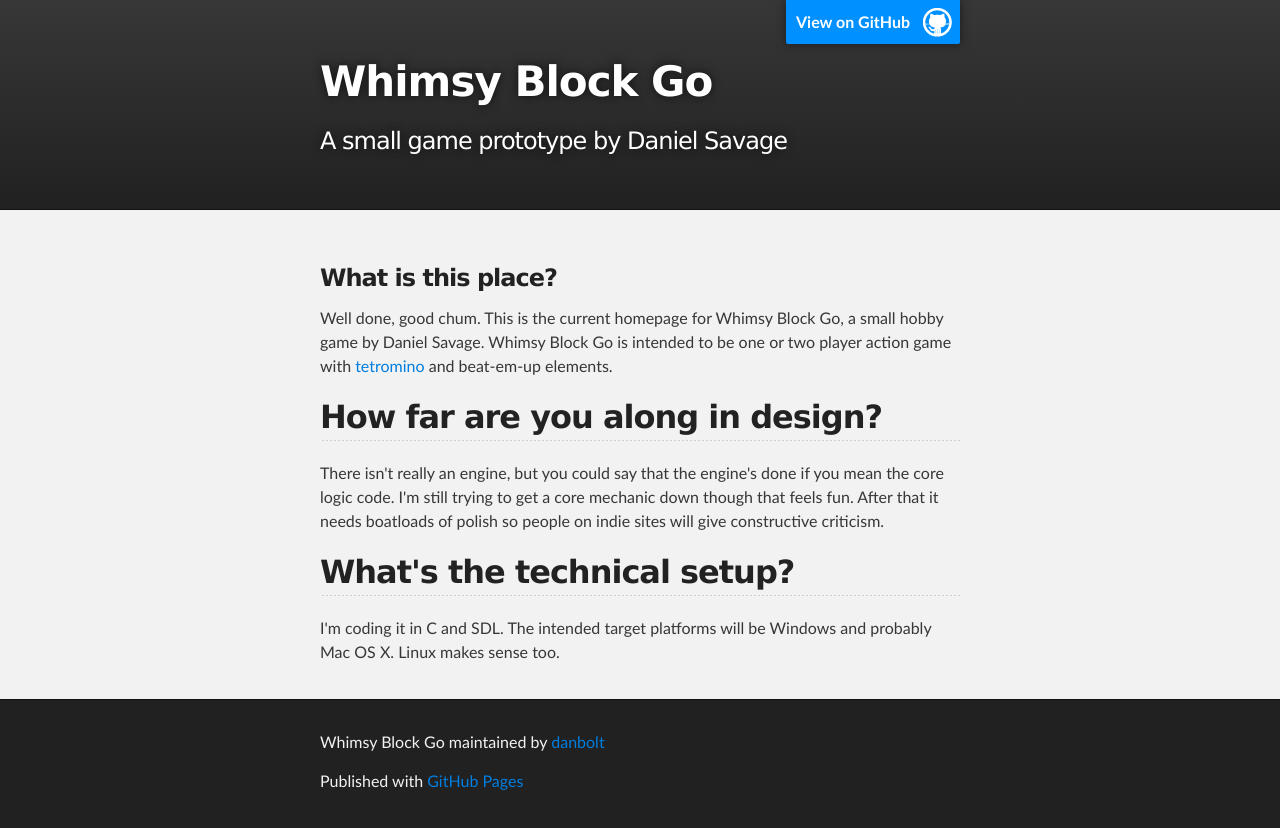
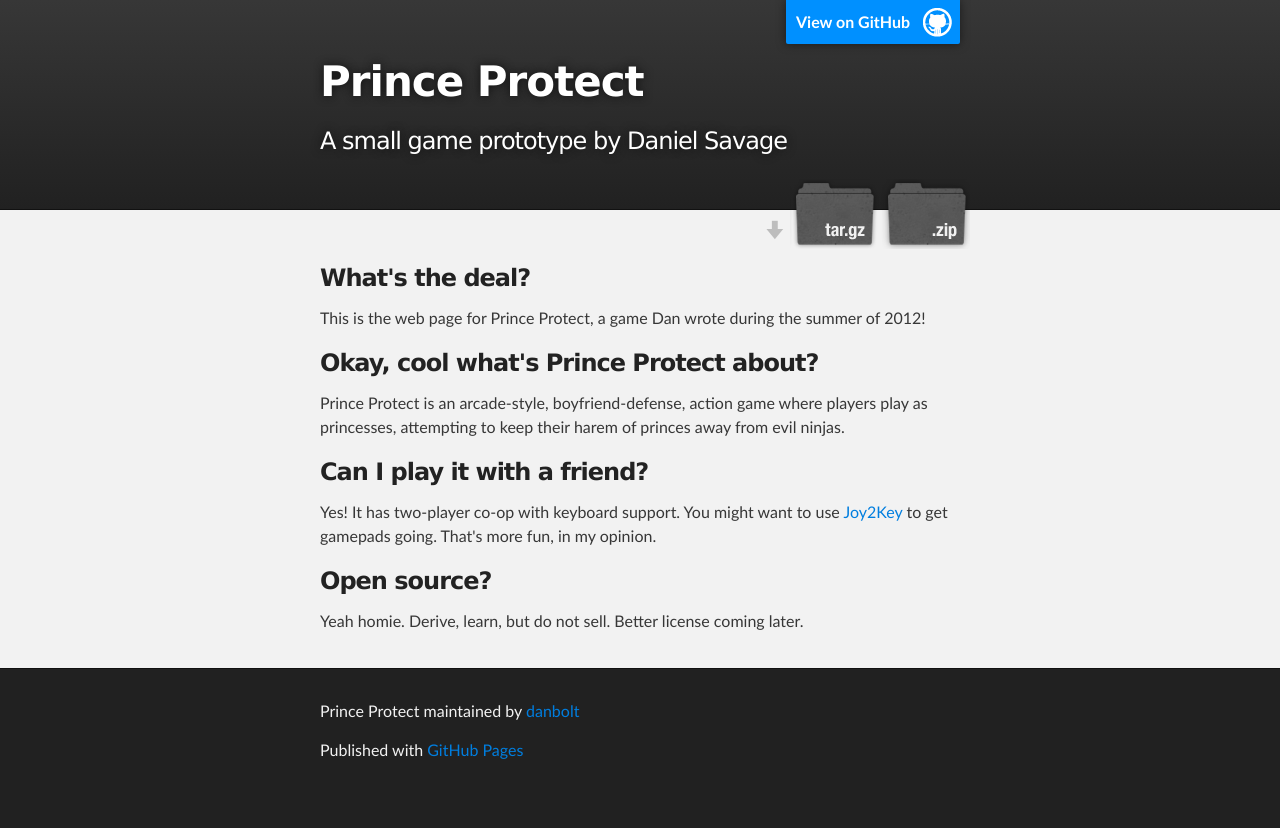
Before and after one commit to FrostTree-Games/PrinceProtect, a plain HTML site: page index.html in a window 1280 px wide. After the commit the page ends 800 px from the top, so only its background shows below. Drawn offline with Linux system fonts and the light colour scheme.

Commit message:
Create gh-pages branch via GitHub

```diff
--- a/index.html
+++ b/index.html
@@ -4,11 +4,11 @@
   <head>
     <meta charset='utf-8' />
     <meta http-equiv="X-UA-Compatible" content="chrome=1" />
-    <meta name="description" content="Whimsy Block Go : A small game prototype by Daniel Savage" />
+    <meta name="description" content="Prince Protect : A small game prototype by Daniel Savage" />
 
     <link rel="stylesheet" type="text/css" media="screen" href="stylesheets/stylesheet.css">
 
-    <title>Whimsy Block Go</title>
+    <title>Prince Protect</title>
   </head>
 
   <body>
@@ -16,34 +16,43 @@
     <!-- HEADER -->
     <div id="header_wrap" class="outer">
         <header class="inner">
-          <a id="forkme_banner" href="https://github.com/danbolt/WhimsyBlockGo">View on GitHub</a>
+          <a id="forkme_banner" href="https://github.com/danbolt/PrinceProtect">View on GitHub</a>
 
-          <h1 id="project_title">Whimsy Block Go</h1>
+          <h1 id="project_title">Prince Protect</h1>
           <h2 id="project_tagline">A small game prototype by Daniel Savage</h2>
+
+            <section id="downloads">
+              <a class="zip_download_link" href="https://github.com/danbolt/PrinceProtect/zipball/master">Download this project as a .zip file</a>
+              <a class="tar_download_link" href="https://github.com/danbolt/PrinceProtect/tarball/master">Download this project as a tar.gz file</a>
+            </section>
         </header>
     </div>
 
     <!-- MAIN CONTENT -->
     <div id="main_content_wrap" class="outer">
       <section id="main_content" class="inner">
-        <h3>What is this place?</h3>
+        <h3>What's the deal?</h3>
 
-<p>Well done, good chum. This is the current homepage for Whimsy Block Go, a small hobby game by Daniel Savage. Whimsy Block Go is intended to be one or two player action game with <a href="http://en.wikipedia.org/wiki/Tetromino">tetromino</a> and beat-em-up elements.</p>
+<p>This is the web page for Prince Protect, a game Dan wrote during the summer of 2012!</p>
 
-<h2>How far are you along in design?</h2>
+<h3>Okay, cool what's Prince Protect about?</h3>
 
-<p>There isn't really an engine, but you could say that the engine's done if you mean the core logic code. I'm still trying to get a core mechanic down though that feels fun. After that it needs boatloads of polish so people on indie sites will give constructive criticism.</p>
+<p>Prince Protect is an arcade-style, boyfriend-defense, action game where players play as princesses, attempting to keep their harem of princes away from evil ninjas.</p>
 
-<h2>What's the technical setup?</h2>
+<h3>Can I play it with a friend?</h3>
 
-<p>I'm coding it in C and SDL. The intended target platforms will be Windows and probably Mac OS X. Linux makes sense too. </p>
+<p>Yes! It has two-player co-op with keyboard support. You might want to use <a href="http://www.electracode.com/4/joy2key/JoyToKey%20English%20Version.htm">Joy2Key</a> to get gamepads going. That's more fun, in my opinion.</p>
+
+<h3>Open source?</h3>
+
+<p>Yeah homie. Derive, learn, but do not sell. Better license coming later.</p>
       </section>
     </div>
 
     <!-- FOOTER  -->
     <div id="footer_wrap" class="outer">
       <footer class="inner">
-        <p class="copyright">Whimsy Block Go maintained by <a href="https://github.com/danbolt">danbolt</a></p>
+        <p class="copyright">Prince Protect maintained by <a href="https://github.com/danbolt">danbolt</a></p>
         <p>Published with <a href="http://pages.github.com">GitHub Pages</a></p>
       </footer>
     </div>
--- a/params.json
+++ b/params.json
@@ -1 +1 @@
-{"note":"Don't delete this file! It's used internally to help with page regeneration.","tagline":"A small game prototype by Daniel Savage","name":"Whimsy Block Go","body":"### What is this place?\r\nWell done, good chum. This is the current homepage for Whimsy Block Go, a small hobby game by Daniel Savage. Whimsy Block Go is intended to be one or two player action game with [tetromino](http://en.wikipedia.org/wiki/Tetromino) and beat-em-up elements.\r\n\r\n## How far are you along in design?\r\nThere isn't really an engine, but you could say that the engine's done if you mean the core logic code. I'm still trying to get a core mechanic down though that feels fun. After that it needs boatloads of polish so people on indie sites will give constructive criticism.\r\n\r\n## What's the technical setup?\r\nI'm coding it in C and SDL. The intended target platforms will be Windows and probably Mac OS X. Linux makes sense too. ","google":""}
+{"body":"### What's the deal?\r\nThis is the web page for Prince Protect, a game Dan wrote during the summer of 2012!\r\n\r\n### Okay, cool what's Prince Protect about?\r\nPrince Protect is an arcade-style, boyfriend-defense, action game where players play as princesses, attempting to keep their harem of princes away from evil ninjas.\r\n\r\n### Can I play it with a friend?\r\nYes! It has two-player co-op with keyboard support. You might want to use [Joy2Key](http://www.electracode.com/4/joy2key/JoyToKey%20English%20Version.htm) to get gamepads going. That's more fun, in my opinion.\r\n\r\n### Open source?\r\nYeah homie. Derive, learn, but do not sell. Better license coming later.","note":"Don't delete this file! It's used internally to help with page regeneration.","name":"Prince Protect","google":"","tagline":"A small game prototype by Daniel Savage"}
--- a/stylesheets/stylesheet.css
+++ b/stylesheets/stylesheet.css
@@ -1,5 +1,5 @@
 /*******************************************************************************
-Slate Theme for Github Pages
+Slate Theme for GitHub Pages
 by Jason Costello, @jsncostello
 *******************************************************************************/
 
```
